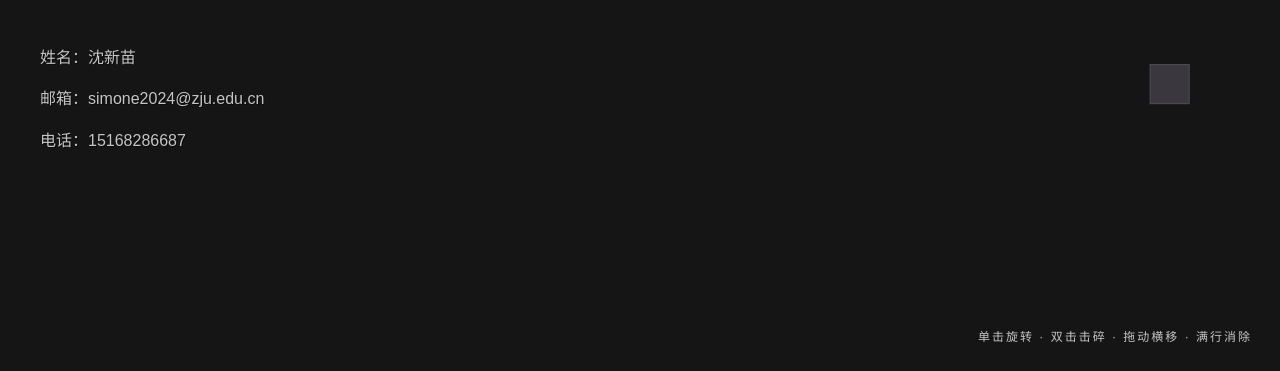
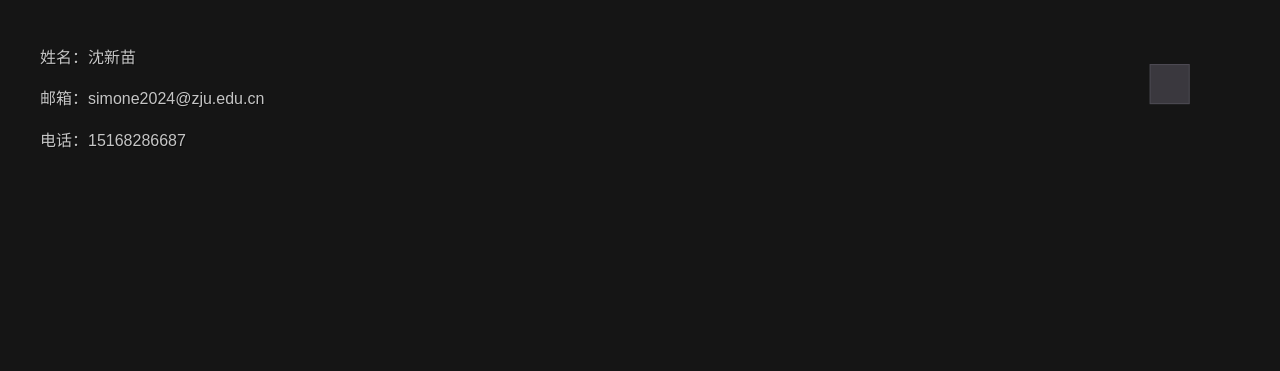
Before and after one commit to bc20211221/SimonePortfolio2026, a plain HTML site: page index.html in a window 1280 px wide. Shown: the part 429-800 px from the top of the page. Drawn offline with Linux system fonts and the light colour scheme; a web font is replaced by a local one.

Commit message:
Simplify shapes and shatter connected settled blocks on double tap; remove hint

```diff
--- a/index.html
+++ b/index.html
@@ -21,7 +21,6 @@
     <!-- 封面 -->
     <section class="hero">
         <canvas class="pixel-background" aria-hidden="true"></canvas>
-        <p class="pixel-hint">单击旋转 · 双击击碎 · 拖动横移 · 满行消除</p>
         <div class="hero-content">
             <h1 class="hero-title">游戏设计作品集</h1>
             <p class="hero-subtitle">GAME PORTFOLIO</p>
```
